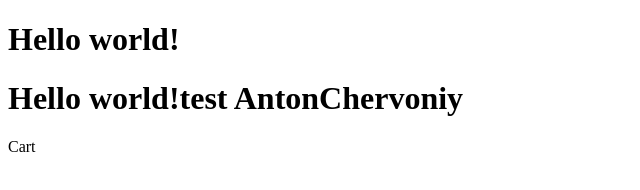
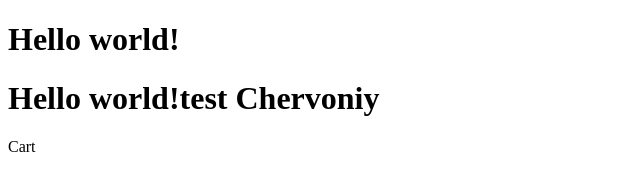
Before and after one commit to ambrashkevich/MyProject, a plain HTML site: page index.html in a window 1280 px wide. Shown: the whole page, without its empty margins (0-640 px from the left). Drawn offline with Linux system fonts and the light colour scheme.

Commit message:
firstchanges

```diff
--- a/index.html
+++ b/index.html
@@ -7,7 +7,7 @@
 </head>
 <body>
     <h1>Hello world!</h1>
-    <h1>Hello world!test AntonChervoniy</h1>
+    <h1>Hello world!test Chervoniy</h1>
     <div>Cart</div>
 </body>
 </html>
```
